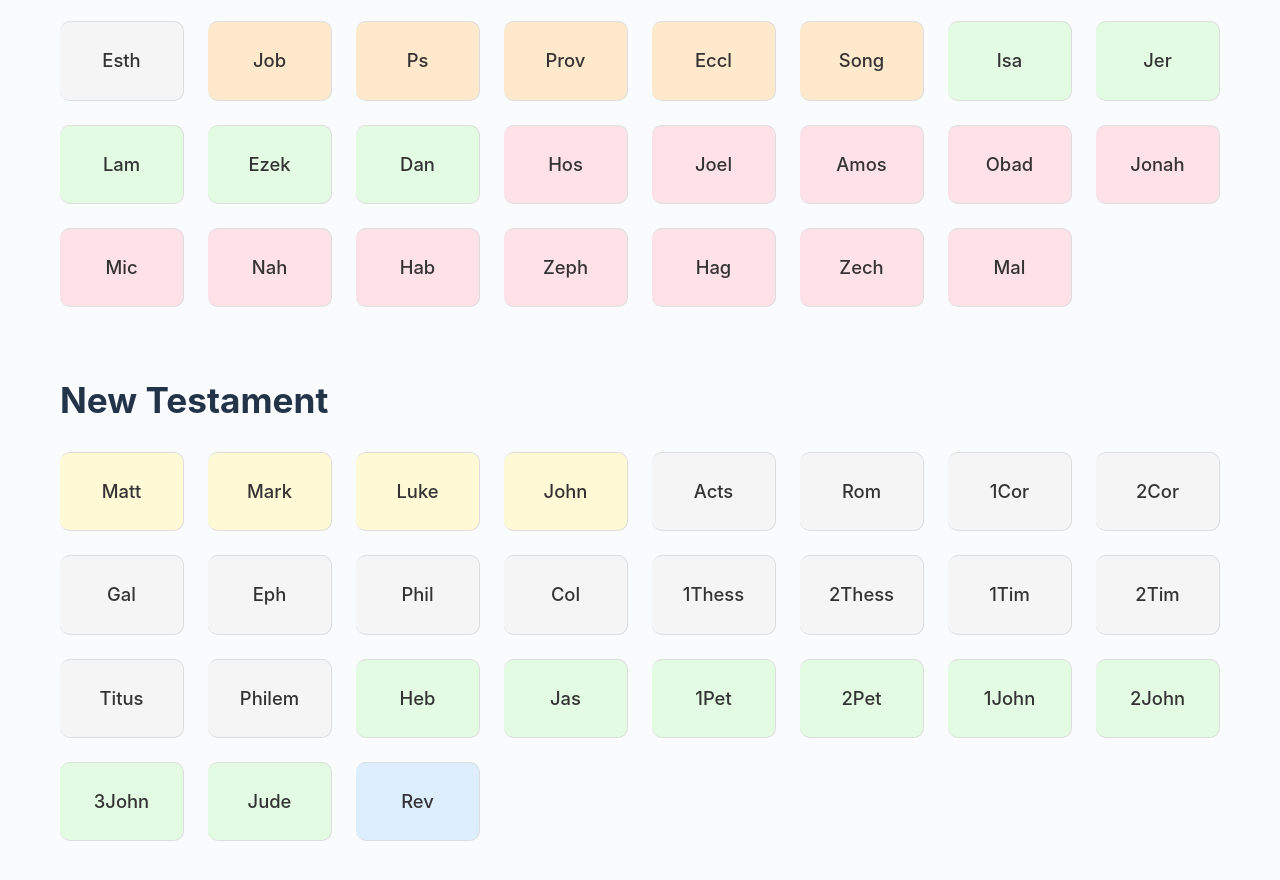
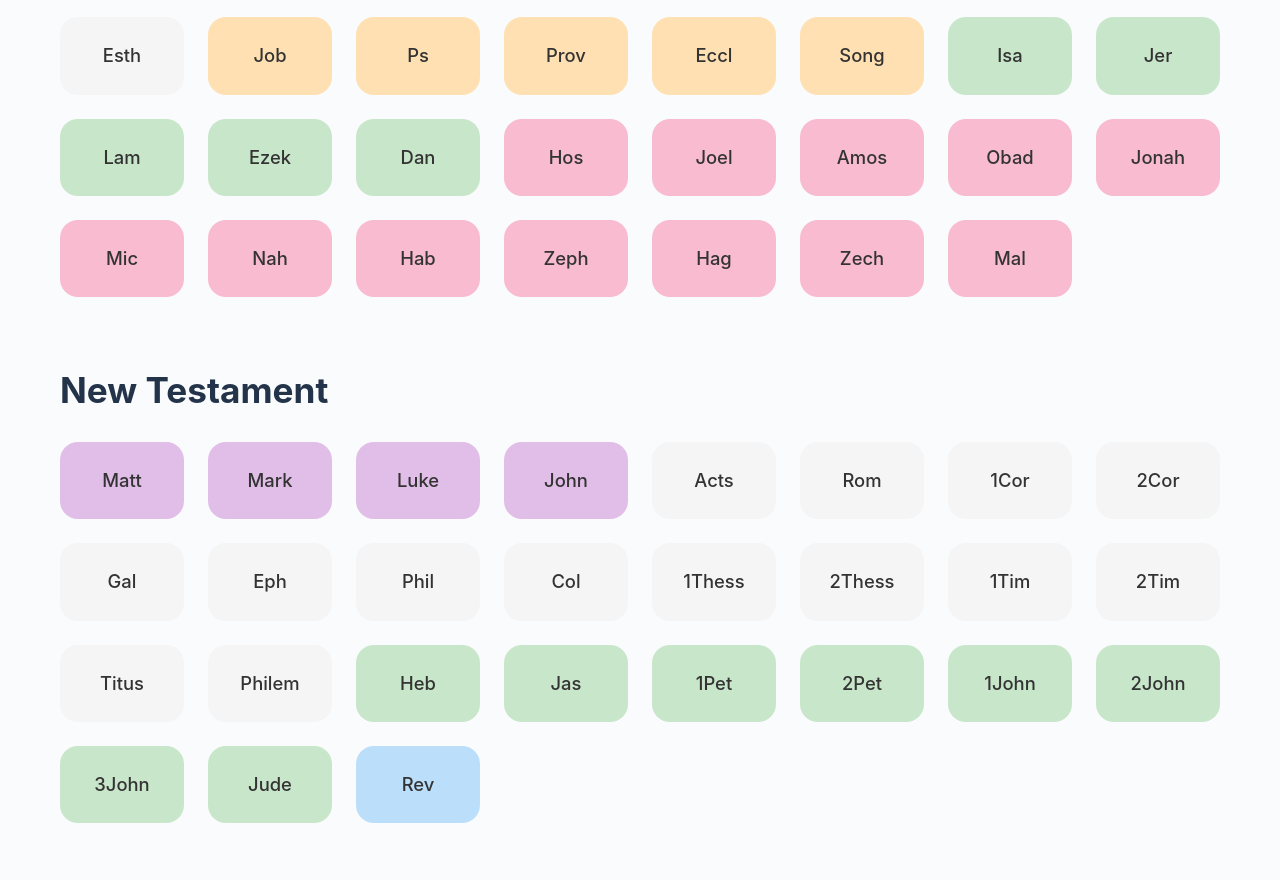
Before and after one commit to bingdai/fullstack-app, a website: page public/index.html in a window 1280 px wide. Shown: the part 382-1262 px from the top of the page. Drawn offline with Linux system fonts and the light colour scheme.

```diff
--- a/public/styles.css
+++ b/public/styles.css
@@ -118,64 +118,34 @@
 }
 
 .book-tile {
-  padding: 18px 0;
-  text-align: center;
-  border-radius: 10px;
-  font-size: 1.1rem;
+  border: none;
+  background: #f5f5f5;
+  border-radius: 18px;
+  padding: 20px 0;
+  font-size: 1.15rem;
   font-weight: 500;
   color: #333;
-  background: #f5f5f5;
-  border: 1px solid #ddd;
-  cursor: pointer;
-  transition: all 0.2s ease;
-  text-decoration: none;
-  display: block;
-  min-width: 80px;
-  border-left: none;
+  transition: background 0.2s, transform 0.15s;
+  box-shadow: none;
+  text-align: center;
 }
 
 .book-tile:hover {
-  background: #fff;
-  box-shadow: 0 1px 3px rgba(0,0,0,0.1);
-  transform: translateY(-1px);
+  background: #ececec;
+  transform: scale(1.04);
 }
 
+.pentateuch      { background: #FFF9C4; }
+.historical      { background: #BBDEFB; }
+.wisdom          { background: #FFE0B2; }
+.major-prophets  { background: #C8E6C9; }
+.minor-prophets  { background: #F8BBD0; }
+.gospels         { background: #E1BEE7; }
+.pauline         { background: #F5F5F5; }
+.general-letters { background: #C8E6C9; }
+.revelation      { background: #BBDEFB; }
+
 /* Color classes for book types */
-.pentateuch {
-  background: #f7f7d9;
-}
-
-.historical {
-  background: #e3f0ff;
-}
-
-.wisdom {
-  background: #ffe9cc;
-}
-
-.major-prophets {
-  background: #e2fbe2;
-}
-
-.minor-prophets {
-  background: #ffe2e8;
-}
-
-.gospels {
-  background: #fff9d6;
-}
-
-.pauline {
-  background: #ffe2e8;
-}
-
-.general-letters {
-  background: #e2fbe2;
-}
-
-.revelation {
-  background: #ddefff;
-}
 
 /* Buttons */
 .button {
```
